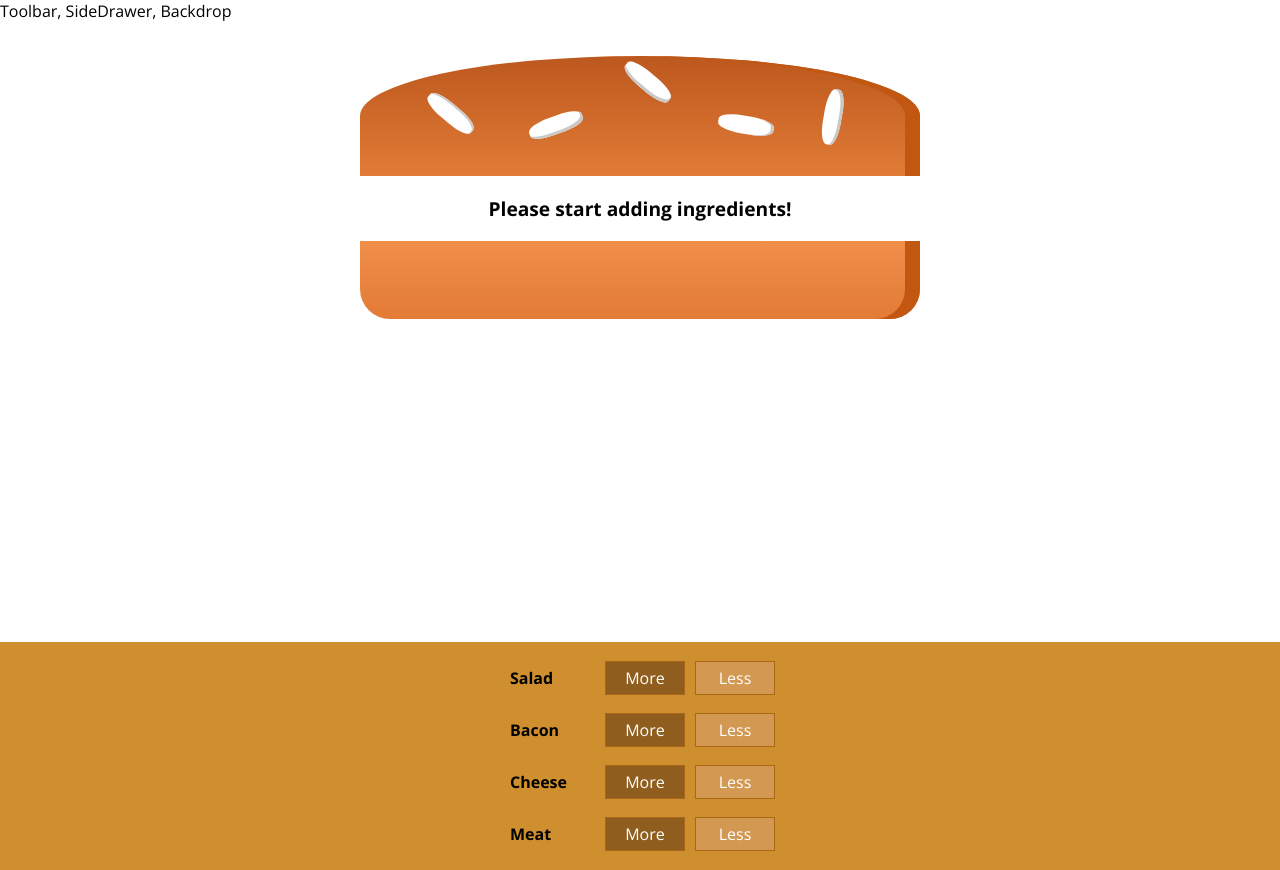
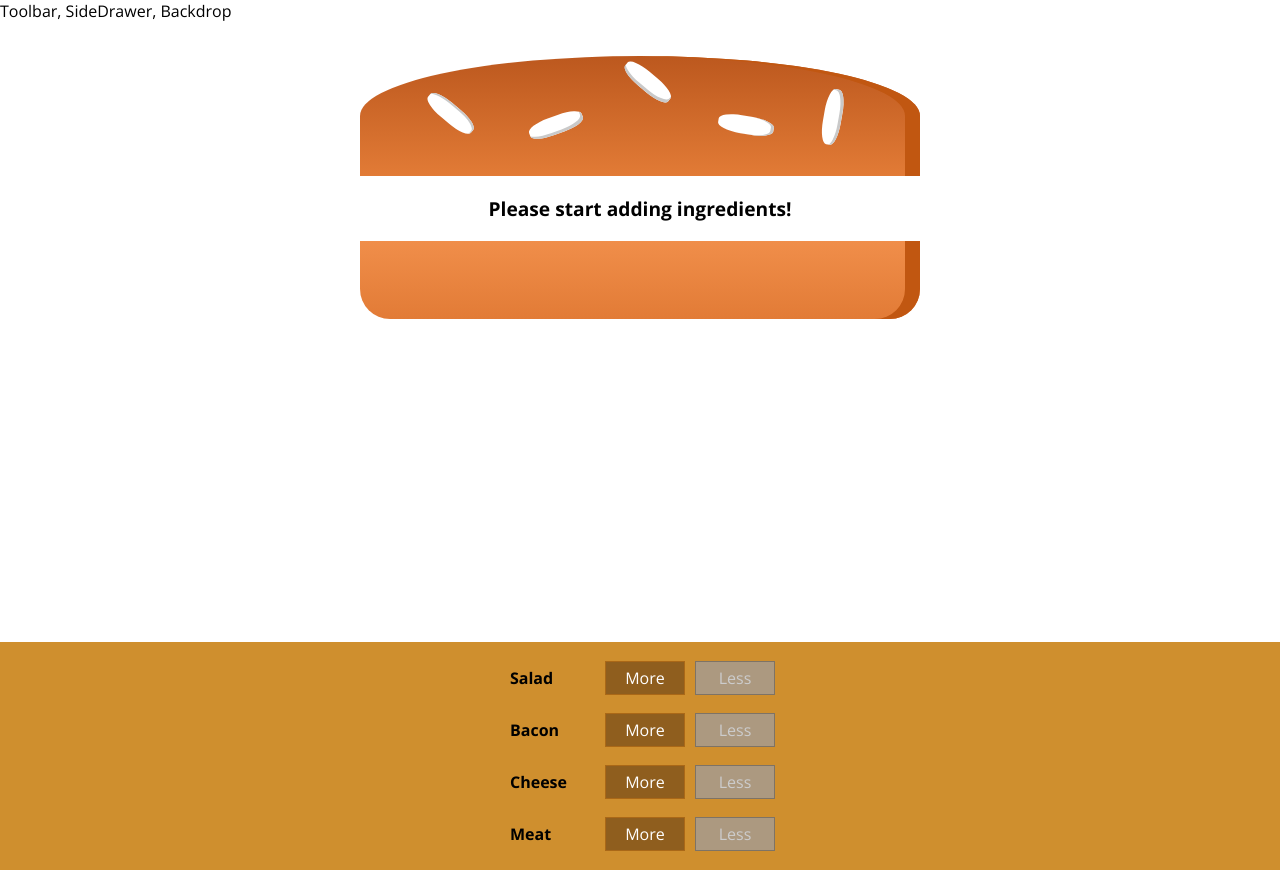
Before and after one commit to manuel-valles/make-a-burger, a React app: page / in a window 1280 px wide. Built offline with nearby package versions, Linux system fonts and the light colour scheme.

Commit message:
Removing ingredients safely | if & disabled buttons

```diff
--- a/src/components/Burger/BuildControls/BuildControl/BuildControl.js
+++ b/src/components/Burger/BuildControls/BuildControl/BuildControl.js
@@ -5,7 +5,7 @@
     <div className={styles.BuildControl}>
         <div className={styles.Label}>{props.label}</div>
         <button className={styles.More} onClick={props.added}>More</button>
-        <button className={styles.Less}>Less</button>
+        <button className={styles.Less} onClick={props.removed} disabled={props.disabled}>Less</button>
     </div>
 );
 
--- a/src/components/Burger/BuildControls/BuildControls.js
+++ b/src/components/Burger/BuildControls/BuildControls.js
@@ -15,7 +15,9 @@
             <BuildControl
                 key={ctrl.label}
                 label={ctrl.label}
-                added={() => props.ingredientAdded(ctrl.type)}/>
+                added={() => props.ingredientAdded(ctrl.type)}
+                removed={() => props.ingredientRemoved(ctrl.type)}
+                disabled={props.disabled[ctrl.type]}/>
         ))}
     </div>
 
--- a/src/containers/BurgerBuilder/BurgerBuilder.js
+++ b/src/containers/BurgerBuilder/BurgerBuilder.js
@@ -22,7 +22,6 @@
     };
 
     addIngredientHandler = type => {
-
         const oldCount = this.state.ingredients[type];
         const updatedCount = oldCount + 1;
         const updatedIngredients = {
@@ -37,14 +36,34 @@
     }
 
     removeIngredientHandler = type => {
+        const oldCount = this.state.ingredients[type];
+        if(oldCount >= 1){
+            const updatedCount = oldCount - 1;
+            const updatedIngredients = {
+                ...this.state.ingredients
+            };
+            updatedIngredients[type] = updatedCount;
+            const priceDeduction = INGREDIENT_PRICES[type];
+            const oldPrice = this.state.totalPrice;
+            const newPrice = oldPrice - priceDeduction;
 
+            this.setState({totalPrice: newPrice, ingredients: updatedIngredients});
+        }
     }
     render(){
+        const disabledInfo = {
+            ...this.state.ingredients
+        };
+        for(let key in disabledInfo){
+            disabledInfo[key] = disabledInfo[key] <= 0;
+        }
         return (
             <Auxiliar>
                 <Burger ingredients={this.state.ingredients}/>
                 <BuildControls
-                    ingredientAdded={this.addIngredientHandler}/>
+                    ingredientAdded={this.addIngredientHandler}
+                    ingredientRemoved={this.removeIngredientHandler}
+                    disabled={disabledInfo}/>
             </Auxiliar>
         );
     }
```
